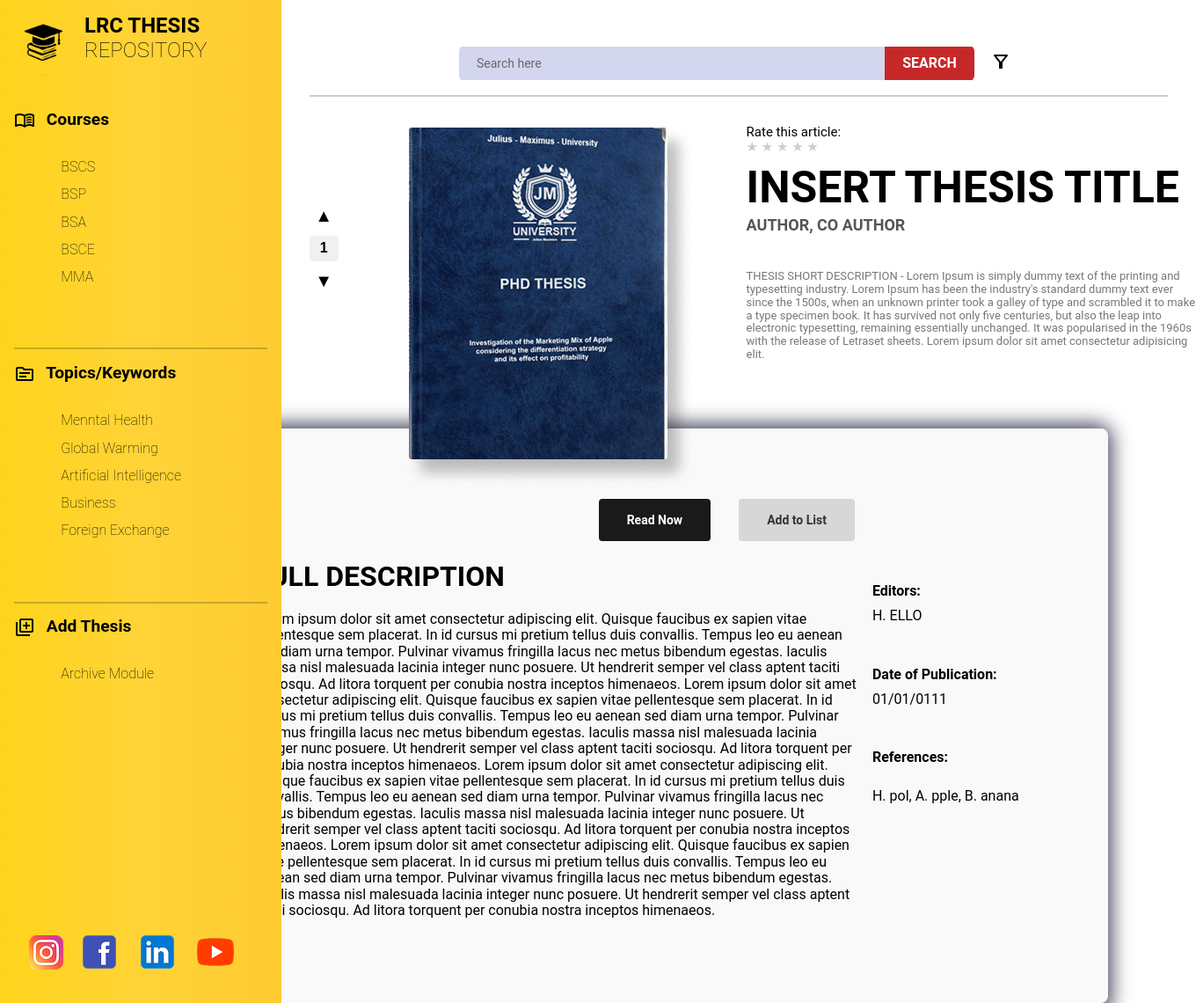
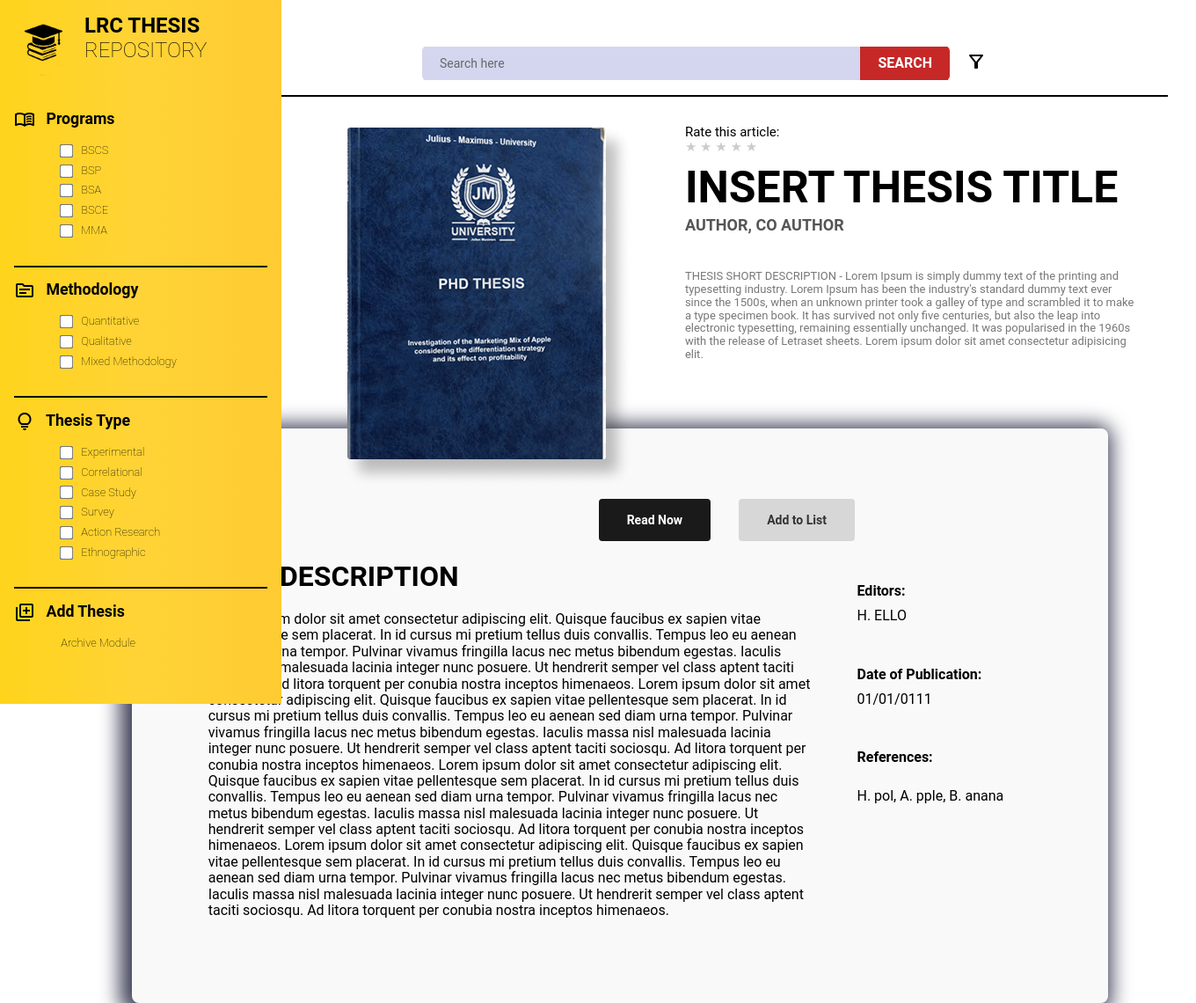
Before and after one commit to WebProgGroup2/Thesis_Repository, a PHP site: page /book.html in a window 1360 px wide. Shown: the whole page at 88% size. Run offline with PHP 8.4, Linux system fonts and the light colour scheme.

Commit message:
Fixed Sidebar and Filter Option

```diff
--- a/book.html
+++ b/book.html
@@ -30,14 +30,14 @@
                 <div class="sidebar__section sidebar__section--courses">
                     <h2 class="sidebar__section-title">
                         <span class="material-symbols-outlined">menu_book</span>
-                        Courses
+                        Programs
                     </h2>
                     <ul class="sidebar__list sidebar__list--courses">
-                        <li class="sidebar__list-item">BSCS</li>
-                        <li class="sidebar__list-item">BSP</li>
-                        <li class="sidebar__list-item">BSA</li>
-                        <li class="sidebar__list-item">BSCE</li>
-                        <li class="sidebar__list-item">MMA</li>
+                        <li class="sidebar__list-item"> <input type="checkbox">BSCS</li>
+                        <li class="sidebar__list-item"> <input type="checkbox">BSP</li>
+                        <li class="sidebar__list-item"> <input type="checkbox">BSA</li>
+                        <li class="sidebar__list-item"> <input type="checkbox">BSCE</li>
+                        <li class="sidebar__list-item"> <input type="checkbox">MMA</li>
                     </ul>
                 </div>
 
@@ -46,14 +46,29 @@
                 <div class="sidebar__section sidebar__section--topics">
                     <h2 class="sidebar__section-title">
                         <span class="material-symbols-outlined">topic</span>
-                        Topics/Keywords
+                        Methodology
                     </h2>
                     <ul class="sidebar__list sidebar__list--topics">
-                        <li class="sidebar__list-item">Menntal Health</li>
-                        <li class="sidebar__list-item">Global Warming</li>
-                        <li class="sidebar__list-item">Artificial Intelligence</li>
-                        <li class="sidebar__list-item">Business</li>
-                        <li class="sidebar__list-item">Foreign Exchange</li>
+                        <li class="sidebar__list-item"><input type="checkbox">Quantitative</li>
+                        <li class="sidebar__list-item"><input type="checkbox">Qualitative</li>
+                        <li class="sidebar__list-item"><input type="checkbox">Mixed Methodology</li>
+                    </ul>
+                </div>
+
+                <div class="separator"></div>
+
+                <div class="sidebar__section sidebar__section--topics">
+                    <h2 class="sidebar__section-title">
+                        <span class="material-symbols-outlined">lightbulb</span>
+                        Thesis Type
+                    </h2>
+                    <ul class="sidebar__list sidebar__list--topics">
+                        <li class="sidebar__list-item"><input type="checkbox">Experimental</li>
+                        <li class="sidebar__list-item"><input type="checkbox">Correlational</li>
+                        <li class="sidebar__list-item"><input type="checkbox">Case Study</li>
+                        <li class="sidebar__list-item"><input type="checkbox">Survey</li>
+                        <li class="sidebar__list-item"><input type="checkbox">Action Research</li>
+                        <li class="sidebar__list-item"><input type="checkbox">Ethnographic</li>
                     </ul>
                 </div>
 
@@ -109,11 +124,7 @@
                             <a href="#" class="all">ALL</a>
                             <a href="#">Title</a>
                             <a href="#">Author</a>
-                            <a href="#">Text</a>
-                            <a href="#">Publication Date</a>
-                            <a href="#">Publication Place</a>
-                            <a href="#">Subject</a>
-                            <a href="#">List</a>
+                            <a href="#">Keywords</a>
                             <a href="#">Advance</a>
                         </div>
                     </div>
--- a/css/styles.css
+++ b/css/styles.css
@@ -15,18 +15,33 @@ body {
     height: 100vh;
 }
 
+
+ol {
+    list-style: none;
+    /* remove default numbers */
+    counter-reset: list-counter;
+    /* reset custom counter */
+    padding: 0;
+}
+
 li {
-    list-style: none;
-    margin-bottom: 0.8em;
+    display: flex;
+    align-items: center;
+    margin: 8px 0;
+}
+
+input[type="checkbox"] {
+    margin-right: 10px;
+    transform: scale(1.2);
 }
 
 .separator {
     width: 100%;
     border: 1px solid #000;
-    opacity: 0.2;
+    opacity: 1;
 }
 
-.separator--white{
+.separator--white {
     border: 1px solid #ffffff;
 }
 
@@ -40,10 +55,10 @@ li {
     margin-right: 8px;
 }
 
-.sidebar__content li:hover {
+/* .sidebar__content li:hover {
     color: red;
     text-decoration: underline;
-}
+} */
 
 /* === Layout === */
 .layout {
@@ -52,17 +67,26 @@ li {
 }
 
 .sidebar {
+    height: 100vh;
     z-index: 1;
     display: flex;
     flex-direction: column;
-    justify-content: space-between;
+    justify-content: start;
     width: 320px;
-    /* fixed width */
+    position: fixed;
+    top: 0;
+    left:0;
+    overflow-y: auto;
     padding: 1rem;
     background: linear-gradient(90deg,
             rgba(255, 212, 28, 1) 0%,
             rgba(255, 211, 54, 1) 50%,
             rgba(254, 203, 50, 1) 100%);
+}
+
+.main {
+    margin-left: 250px;
+    /* push content so it’s not hidden under sidebar */
 }
 
 .main {
@@ -78,18 +102,17 @@ li {
 
 }
 
-.main-body{
-        padding: 2rem;
+.main-body {
+    padding: 2rem;
 }
 
 /* Sidebar sections */
 .sidebar__section {
-    margin-bottom: 4.44rem;
+    margin-bottom: 2rem;
 }
 
 .sidebar__section-title {
-    font-size: 1.2rem;
-    margin-bottom: 2rem;
+    font-size: 1.11rem;
 }
 
 .sidebar__list {
@@ -98,6 +121,7 @@ li {
 
 .sidebar__list-item {
     font-weight: 100;
+    font-size: 0.8rem;
 }
 
 /* Sidebar logo */
@@ -224,7 +248,8 @@ li {
 /* Footer */
 .footer__section {
     display: flex;
-    justify-content: space-between;
+    justify-content: center;
+    gap: 24rem;
     margin-bottom: 2rem;
 }
 
@@ -277,7 +302,7 @@ li {
     margin: 0;
 }
 
-.developers{
+.developers {
     display: flex;
     align-self: flex-start;
 }
```
Also changed, not shown: index.html (+28 -17 lines).
